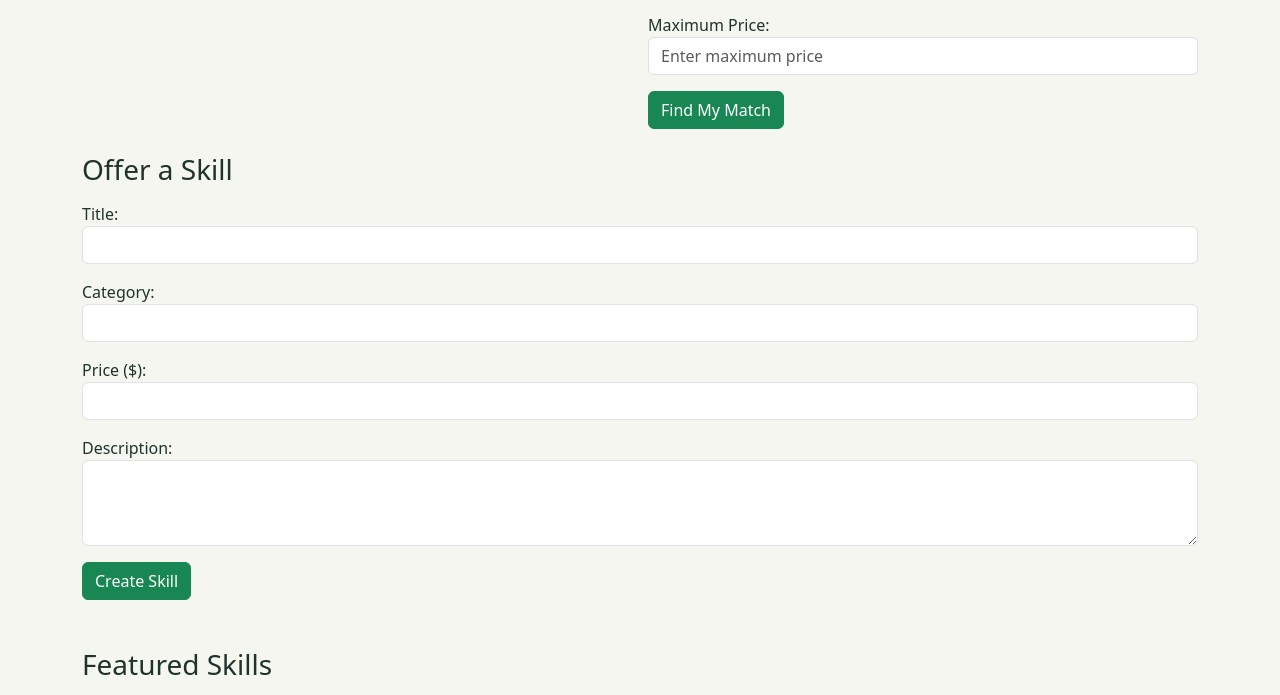
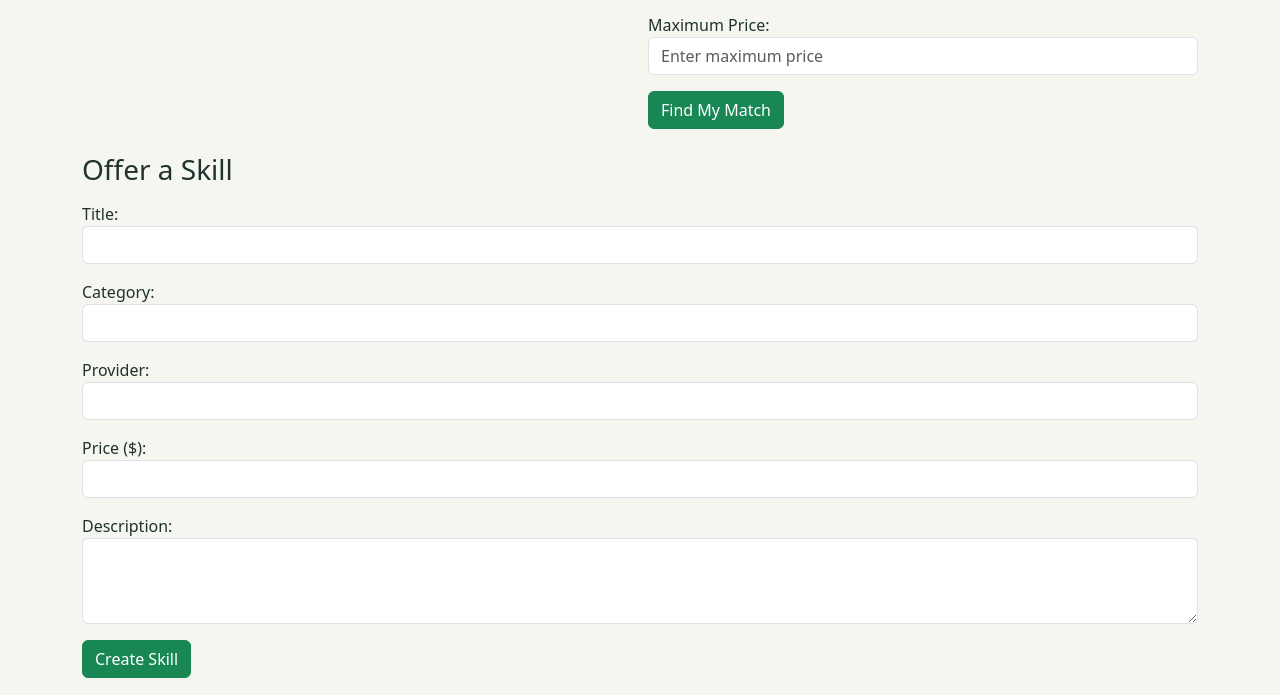
Before and after one commit to Aefrly/Skills-Swap-Allison-Unit9, a website: page index.html in a window 1280 px wide. Shown: the part 483-1178 px from the top of the page. Drawn offline with nearby package versions, Linux system fonts and the light colour scheme; no server answers.

Commit message:
Added a section to add provider to skill card

```diff
--- a/index.html
+++ b/index.html
@@ -136,6 +136,10 @@
                     <input type="text" id="skill-category" name="category" class="form-control" required>
                 </div>
                 <div class="form-group mb-3">
+                    <label for="skill-provider">Provider:</label>
+                    <input type="text" id="skill-provider" name="provider" class="form-control" required>
+                </div>
+                <div class="form-group mb-3">
                     <label for="skill-price">Price ($):</label>
                     <input type="number" id="skill-price" name="price" class="form-control" min="0" step="0.01" required>
                 </div>
```
